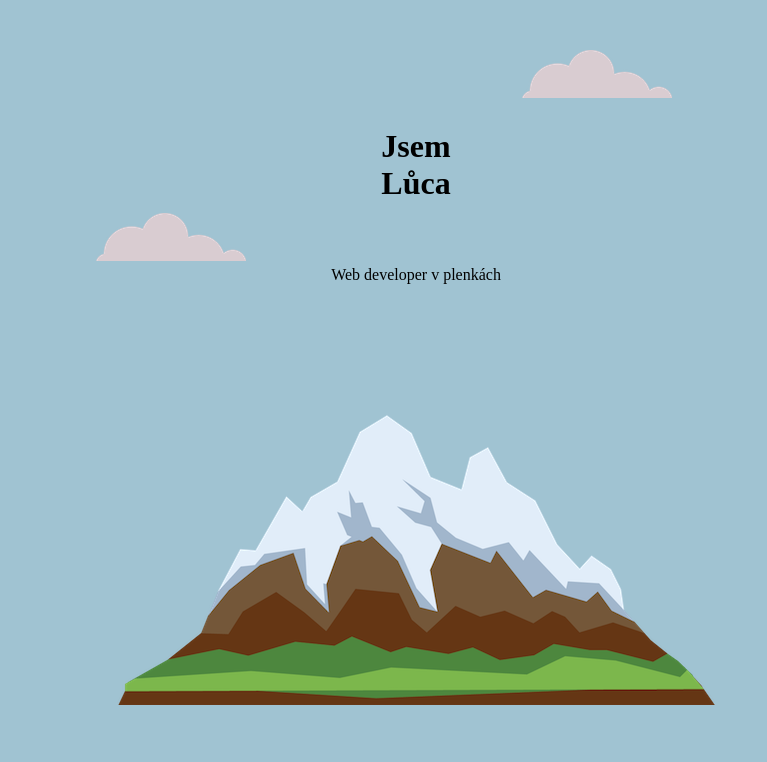
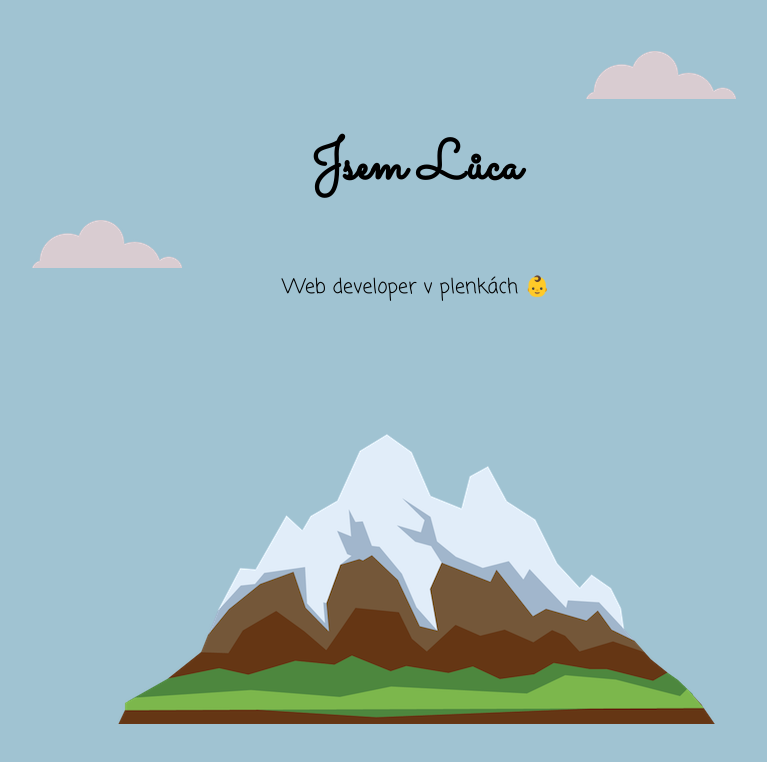
Before and after one commit to SweetXhenia/CSS-My-Site, a plain HTML site: page index.html in a window 1280 px wide. Shown: the whole page, without its empty margins (224-991 px from the left). Drawn offline with Linux system fonts and the light colour scheme.

Commit message:
úprava fontů

```diff
--- a/css/styles.css
+++ b/css/styles.css
@@ -8,28 +8,36 @@
     text-align: center;
     position: relative;
     padding-top: 5%;
+    font-family: coming soon;
 }
 
 h1 {
-    width: 10%;
+    width: 25%;
     margin: 5% auto;
+    font-family: sacramento;
+    font-size: 55px;
+}
+h2{
+    font-family: sacramento;
+    font-size: 40px;
 }
 
 
 p{
-    width: 15%;
+    width: 25%;
     margin: 5% auto;
+    font-size: 20px;
 }
 .mrak1 {
     position: absolute;
     top: 7%;
-    right: 30%
+    right: 25%;
 
 }
 .mrak2 {
     position: absolute;
     top: 30%;
-    left: 25%;
+    left: 20%;
 }
 
 .hora {
--- a/index.html
+++ b/index.html
@@ -6,13 +6,16 @@
     <title>Lůca Podhor</title>
     <link rel="stylesheet" href="css/styles.css">
     <link rel="icon" href="image/bulb.svg">
+    <link rel="preconnect" href="https://fonts.googleapis.com">
+    <link rel="preconnect" href="https://fonts.gstatic.com" crossorigin>
+    <link href="https://fonts.googleapis.com/css2?family=Coming+Soon&family=Sacramento&display=swap" rel="stylesheet">
 </head>
 
 <body>
     <div class="first-container">
         <img class="mrak1" src="image/cloud.png" alt="mrak">
         <h1>Jsem Lůca</h1>
-        <p>Web developer v plenkách</p>
+        <p>Web developer v plenkách 👶</p>
         <img class="mrak2" src="image/cloud.png" alt="mrak">
         <img class="hora" src="image/mountain.png" alt="hora">
     </div>
```
